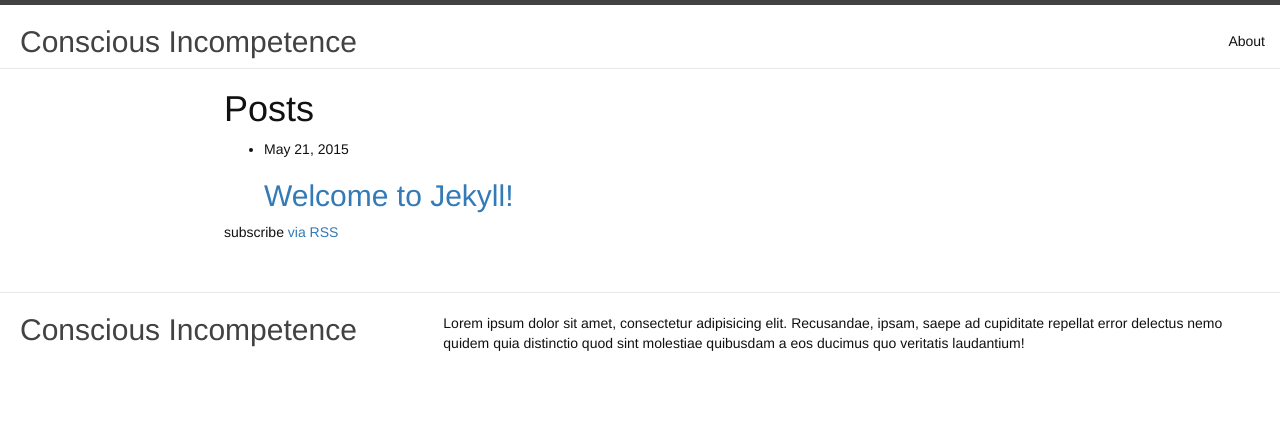
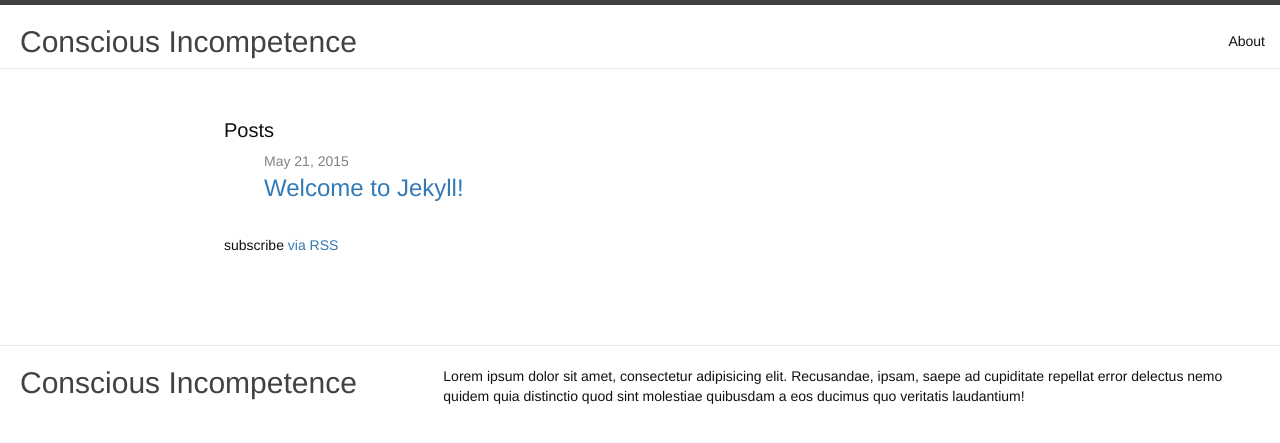
Before and after one commit to conscious-incompetence/conscious-incompetence.github.io, a Jekyll site: the page built from index.html, in a window 1280 px wide. Shown: the top 443 px of the page. Built offline with Jekyll 4.4.1, drawn with Linux system fonts in a browser that asks for light colours.

Commit message:
front-page styles

```diff
--- a/_sass/_layout.scss
+++ b/_sass/_layout.scss
@@ -7,7 +7,7 @@
 /**
  * Page content
  */
-/*.page-content {
+.page-content {
     padding: $spacing-unit 0;
 }
 
@@ -32,7 +32,7 @@
 .post-link {
     display: block;
     font-size: 24px;
-}*/
+}
 
 
 
--- a/index.html
+++ b/index.html
@@ -11,9 +11,7 @@
       <li>
         <span class="post-meta">{{ post.date | date: "%b %-d, %Y" }}</span>
 
-        <h2>
           <a class="post-link" href="{{ post.url | prepend: site.baseurl }}">{{ post.title }}</a>
-        </h2>
       </li>
     {% endfor %}
   </ul>
```
